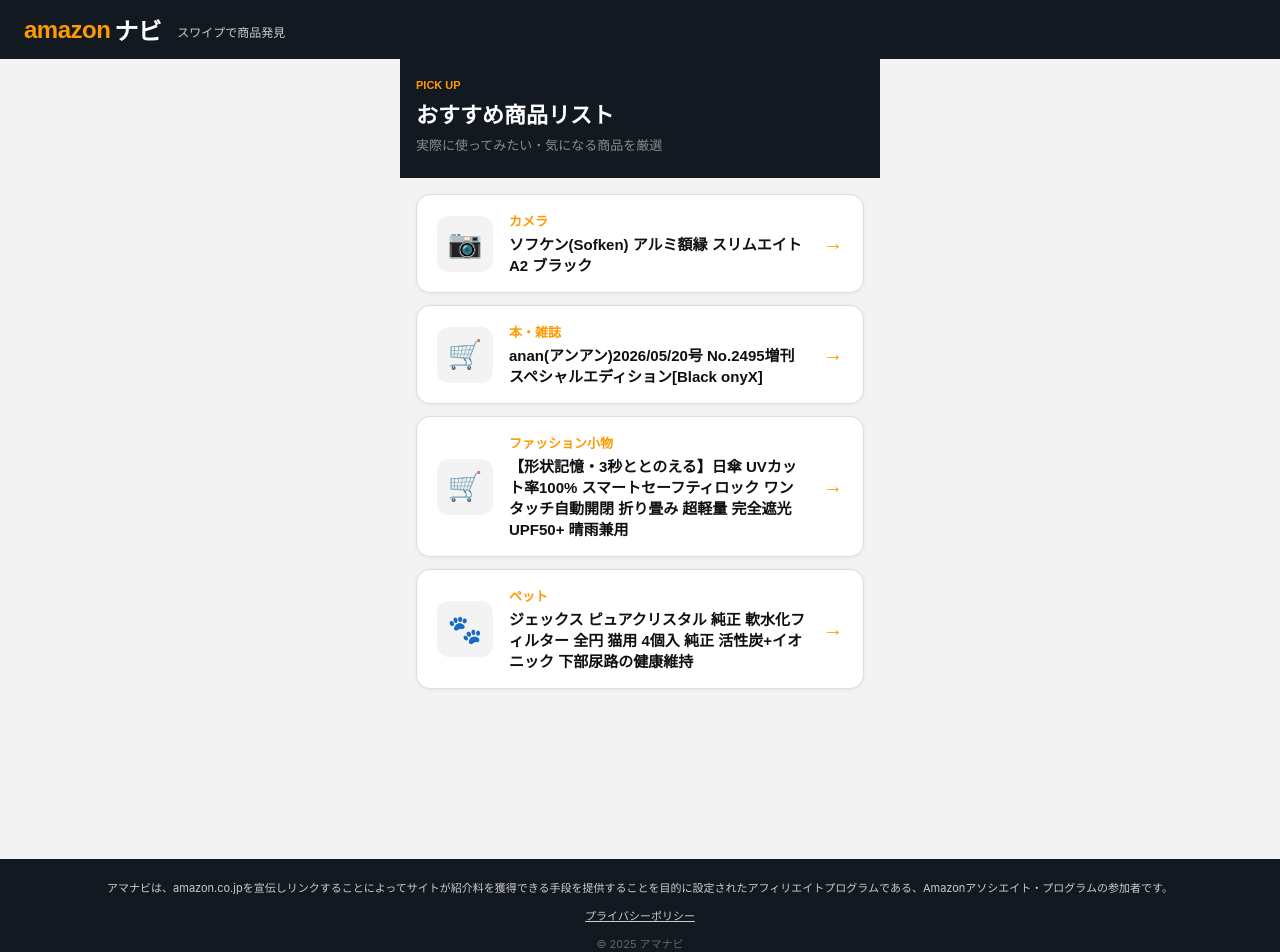
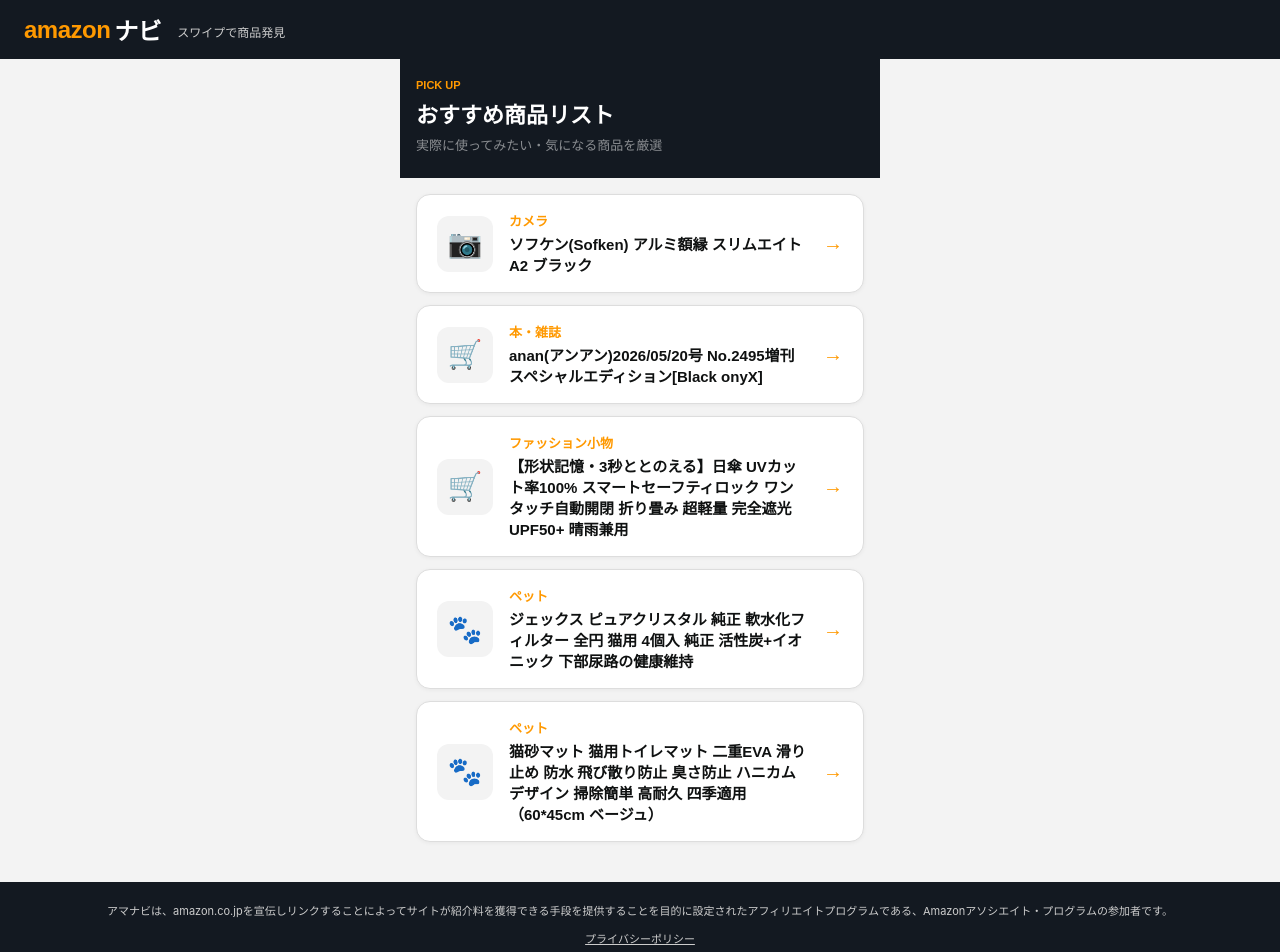
Before and after one commit to Mikiya1/amanavi, a Next.js app: page /wishlist in a window 1280 px wide. Shown: the top 952 px of the page. Built offline with nearby package versions, Linux system fonts and the light colour scheme.

Commit message:
wishlist：猫砂マットを追加

```diff
--- a/app/wishlist/page.tsx
+++ b/app/wishlist/page.tsx
@@ -30,6 +30,11 @@
     name: 'ジェックス ピュアクリスタル 純正 軟水化フィルター 全円 猫用 4個入 純正 活性炭+イオニック 下部尿路の健康維持',
     category: 'ペット',
     url: 'https://amzn.to/4dmyzwa',
+  },
+  {
+    name: '猫砂マット 猫用トイレマット 二重EVA 滑り止め 防水 飛び散り防止 臭さ防止 ハニカムデザイン 掃除簡単 高耐久 四季適用（60*45cm ベージュ）',
+    category: 'ペット',
+    url: 'https://amzn.to/4dkWzzP',
   },
 ]
 
```
